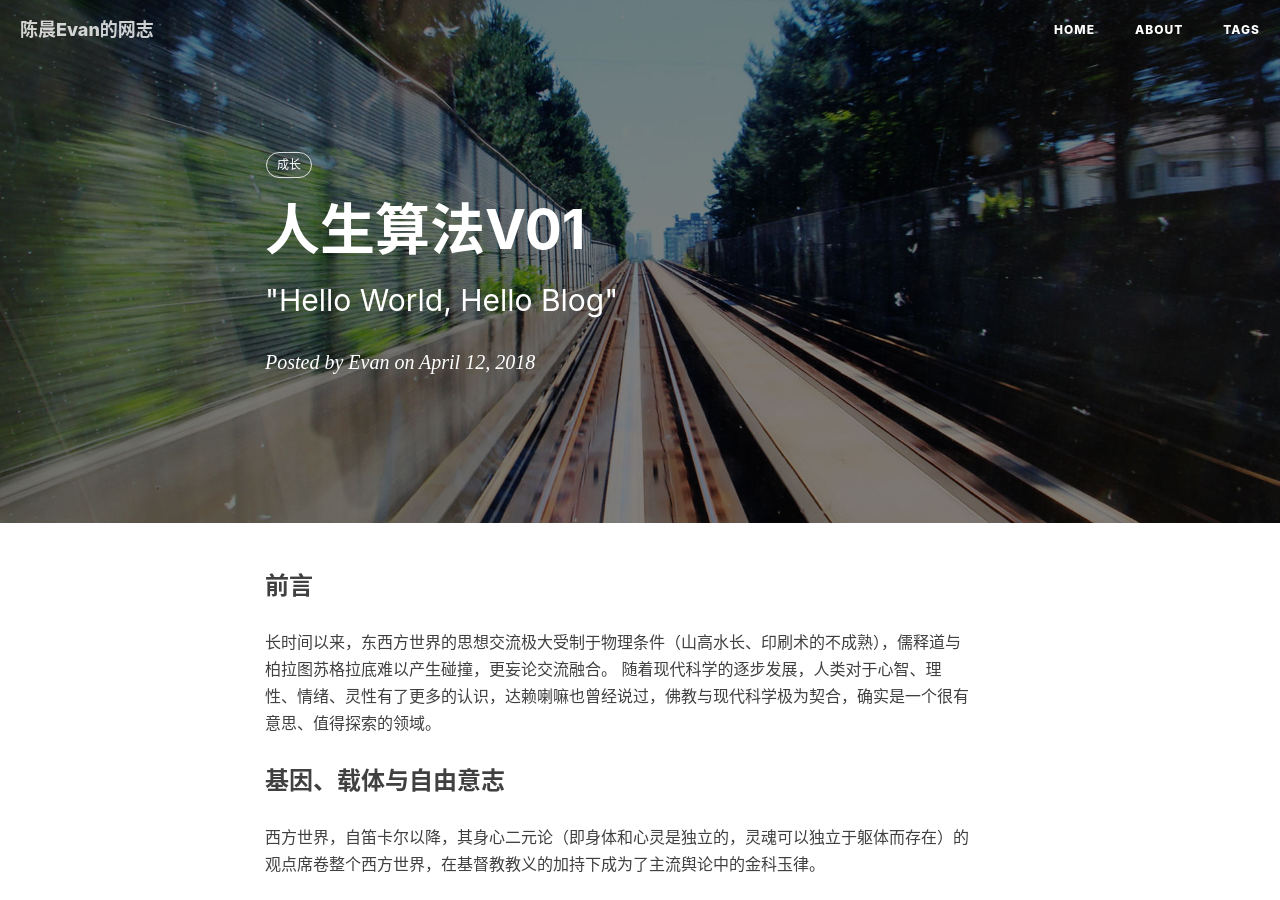
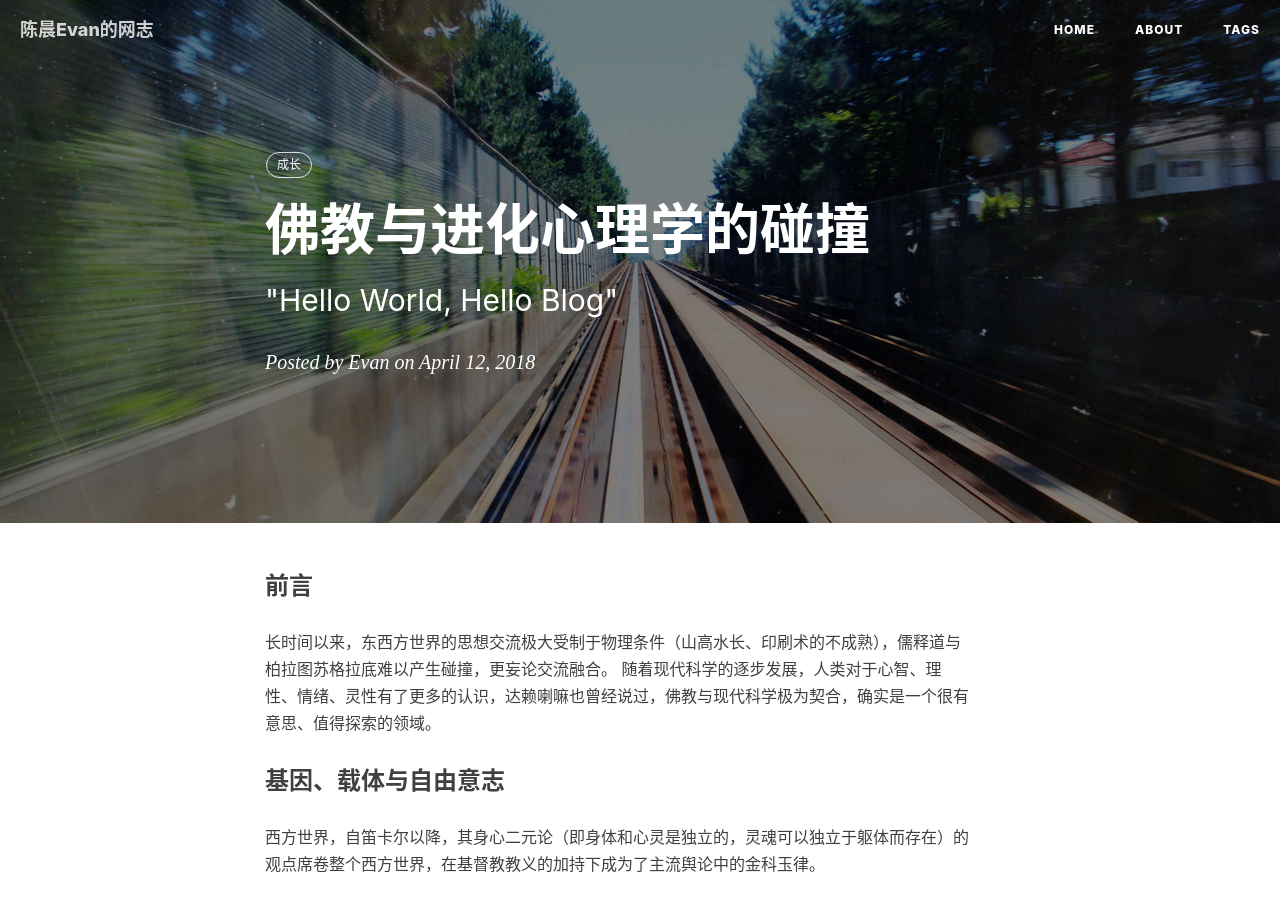
Before and after one commit to evanchan92/evanchan92.github.io, a Jekyll site: the page built from _posts/2018-08-03-EssayBudduism&EvolutionaryPsychology.md, in a window 1280 px wide and 900 px high. Built offline with Jekyll 4.4.1, drawn with Linux system fonts in a browser that asks for light colours; nearby versions of some CDN libraries; comment, search, counter and statistics services are not loaded.

Commit message:
fix title

```diff
--- a/_posts/2018-08-03-EssayBudduism&EvolutionaryPsychology.md
+++ b/_posts/2018-08-03-EssayBudduism&EvolutionaryPsychology.md
@@ -1,6 +1,5 @@
 ---
 title:  "佛教与进化心理学的碰撞"
-title:  "人生算法V01"
 date:   2018-04-12 12:00:00
 author: "Evan"
 category: "随笔"
```
Also changed, not shown: _posts/2019-01-02-EssayConfucianZengZi.md (+2 -0 lines).
